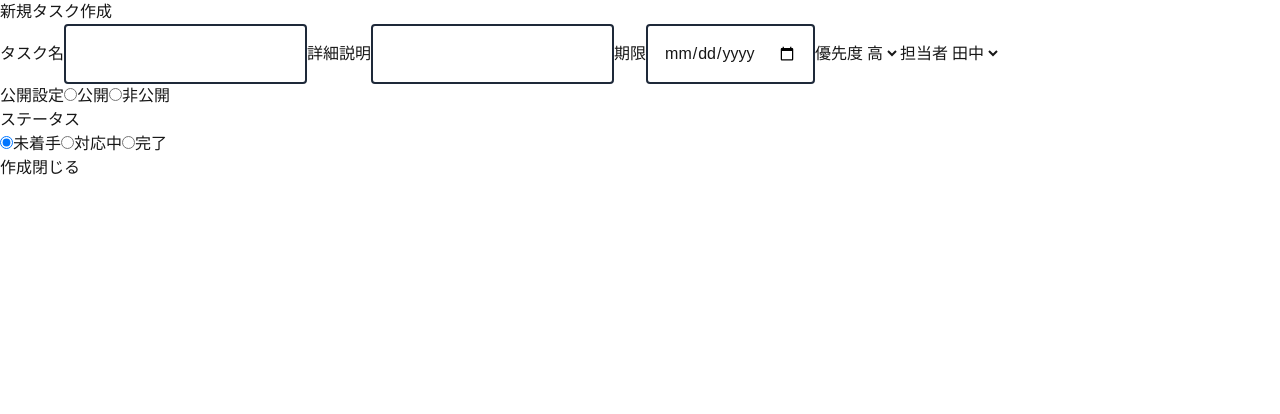
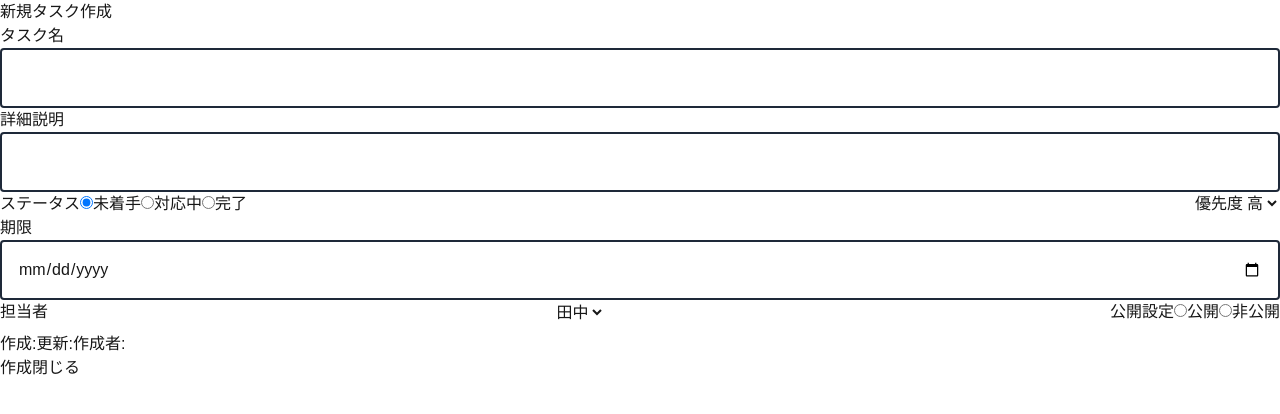
Before and after one commit to ayaito429/todo_system, a Next.js app in the folder frontend/: page /tasks/new in a window 1280 px wide. Shown: the top 414 px of the page. Built offline with nearby package versions, Linux system fonts and the light colour scheme; no server answers.

Commit message:
タスクの登録APIの繋ぎこみ完了

```diff
--- a/frontend/src/app/tasks/page.tsx
+++ b/frontend/src/app/tasks/page.tsx
@@ -15,11 +15,25 @@ const tasks = mockTasks
     <div>
       <h1>タスク一覧</h1>
       <Link href={"/tasks/new"}>新規作成</Link>
-      <div>
-        {tasks.map((task) => (
-          <TaskCard key={task.id} task={task} onClick={() => setSelectedTask(task)}/>
-        ))}
+      <div className="overflow-hidden rounded-lg border border-border bg-card">
+      <table className="w-full">
+        <thead>
+          <tr className="border-b">
+            <th className="px-4 py-3 text-left text-xs font-medium tracking-wider text-muted-foreground">タスク名</th>
+            <th className="px-4 py-3 text-left text-xs font-medium tracking-wider text-muted-foreground">ステータス</th>
+            <th className="px-4 py-3 text-left text-xs font-medium tracking-wider text-muted-foreground">優先度</th>
+            <th className="px-4 py-3 text-left text-xs font-medium tracking-wider text-muted-foreground">期限</th>
+            <th className="px-4 py-3 text-left text-xs font-medium tracking-wider text-muted-foreground">担当者</th>
+          </tr>
+        </thead>
+        <tbody className="divide-y divide-border">
+          {tasks.map ((task) => (
+            <TaskCard key={task.id} task= {task} onClick={() => setSelectedTask(task)}/>
+          ))}
+          </tbody>
+        </table>
       </div>
+
       {selectedTask && (
         <NewTaskModal task={selectedTask} onClose={() => setSelectedTask(null)}/>
       )}
--- a/frontend/src/components/NewTaskModal.tsx
+++ b/frontend/src/components/NewTaskModal.tsx
@@ -14,8 +14,8 @@ export default function NewTaskModal({task, onClose}:Props) {
   const [title,setTitle] = useState(task?.title || "");
   const [description,setDescription] = useState(task?.description || "");
   const [due_date,setDueDate] = useState(task?.due_date || "");
-  const [priority,setPriority] = useState<TaskPriority>(task?.priority || 1);
-  const [user_id,setUserId] = useState(0);
+  const [priority,setPriority] = useState<TaskPriority>(task?.priority || "高");
+  const [user_id,setUserId] = useState(1);
   const [status,setStatus] = useState<TaskStatus>(task?.status || "未着手");
   const [ispublic,setPublic] = useState("");
   // const [created_by,setCreatedBy] = useState("");
@@ -29,12 +29,14 @@ export default function NewTaskModal({task, onClose}:Props) {
       await createTask({
    title: title,
    description: description,
+   status: status,
+   priority: priority,
    due_date: due_date,
-   priority: priority,
    user_id: user_id,
-   status: status,
+   login_user: 1,
   //  ispublic: ispublic,
       });
+
       router.push("/tasks");
     }
     catch (error) {
@@ -45,19 +47,37 @@ export default function NewTaskModal({task, onClose}:Props) {
   return (
     <div>
       <h2>新規タスク作成</h2>
+      <div className="flex flex-col">
       <label htmlFor="task-title">タスク名</label>
       <input id="task-title" type="text" className="border-2 border-gray-800 bg-white p-4 rounded" height={44} value={title} onChange={(e) => setTitle(e.target.value)}
       />
       <label htmlFor="task-description">詳細説明</label>
       <input id="task-description" type="text" className="border-2 border-gray-800 bg-white p-4 rounded" height={44} value={description} onChange={(e) => setDescription(e.target.value)}/>
+      </div>
+      <div className="flex justify-between" >
+        <div>
+    <label htmlFor="status">ステータス</label>
+      <input type="radio" name="status-todo" id="status-todo" value="未着手" checked={status === "未着手"} onChange={(e) => setStatus(e.target.value as TaskStatus)}/>
+      <label htmlFor="status-todo">未着手</label>
+      <input type="radio" name="status-todo" id="status-doing" value="対応中" checked={status === "対応中"} onChange={(e) => setStatus(e.target.value as TaskStatus)}/>
+      <label htmlFor="status-doing">対応中</label>
+      <input type="radio" name="status-todo" id="status-done" value="完了" checked={status === "完了"} onChange={(e) => setStatus(e.target.value as TaskStatus)}/>
+      <label htmlFor="status-done">完了</label>
+        </div>
+        <div>
+      <label htmlFor="task-priority">優先度</label>
+      <select id="task-priority" value={priority} onChange={(e) => setPriority(e.target.value as TaskPriority)}>
+        <option value="高">高</option>
+        <option value="中">中</option>
+        <option value="低">低</option>
+      </select>
+      </div>
+      </div>
+      <div className="flex flex-col">
       <label htmlFor="task-due-date">期限</label>
       <input id="task-due-date" type="date" className="border-2 border-gray-800 bg-white p-4 rounded" height={44} value={due_date} onChange={(e) => setDueDate(e.target.value)}/>
-      <label htmlFor="task-priority">優先度</label>
-      <select id="task-priority" value={priority} onChange={(e) => setPriority(Number(e.target.value)as TaskPriority)}>
-        <option value="1">高</option>
-        <option value="2">中</option>
-        <option value="3">低</option>
-      </select>
+      </div>
+      <div className="flex justify-between space-y-2">
       <label htmlFor="task-user-id">担当者</label>
       <select name="" id="task-user-id" value={user_id} onChange={(e) => setUserId(Number(e.target.value))}>
         <option value="1">田中</option>
@@ -71,17 +91,14 @@ export default function NewTaskModal({task, onClose}:Props) {
       <input type="radio" name="公開設定" id="task-ispublic-private" value="private" checked={ispublic === "private"} onChange={(e) => setPublic(e.target.value)}/>
       <label htmlFor="task-ispublic-private">非公開</label>
       </div>
+      </div>
       <div>
-      <div>ステータス</div>
-      <input type="radio" name="status-todo" id="status-todo" value="未着手" checked={status === "未着手"} onChange={(e) => setStatus(e.target.value as TaskStatus)}/>
-      <label htmlFor="status-todo">未着手</label>
-      <input type="radio" name="status-todo" id="status-doing" value="対応中" checked={status === "対応中"} onChange={(e) => setStatus(e.target.value as TaskStatus)}/>
-      <label htmlFor="status-doing">対応中</label>
-      <input type="radio" name="status-todo" id="status-done" value="完了" checked={status === "完了"} onChange={(e) => setStatus(e.target.value as TaskStatus)}/>
-      <label htmlFor="status-done">完了</label>
+        <span>作成:{task?.created_at}</span>
+        <span>更新:{task?.updated_at}</span>
+        <span>作成者:{task?.created_by}</span>
       </div>
-      <button onClick={handleCreate}>作成</button>
-      <button onClick={onClose || (() => router.push("/tasks"))
+      <button type="button" onClick={handleCreate}>作成</button>
+      <button type="button" onClick={onClose || (() => router.push("/tasks"))
       }>閉じる</button>
     </div>
   );
--- a/frontend/src/components/TaskCard.tsx
+++ b/frontend/src/components/TaskCard.tsx
@@ -1,3 +1,4 @@
+import Link from "next/link";
 import { Task } from "../types/task";
 import PriorityDot from "./PriorityDot";
 import StatusBadge from "./StatusBadge";
@@ -9,22 +10,16 @@ type Props = {
 
 export default function TaskCard({ task ,onClick}: Props) {
   return (
-    <div className="border-2 border-[#333] rounded-lg p-4 bg-white transition-all hover:bg-[#fafafa] hover:translate-x-[20px]" onClick={onClick}>
-      <div className="flex items-center mb-2.5">
-        <PriorityDot priority={task.priority} />
-        <div>
-          <button>詳細</button>
-          <button>編集</button>
-          <button>削除</button>
-        </div>
-      </div>
-      <div>
-        <StatusBadge status={task.status} />
-        <span>公開</span>
-        <span>{task.due_date || "期限なし"}</span>
-        <span>{task.user.name || "未設定"}</span>
-        <span>更新: {task.updated_at}</span>
-      </div>
-    </div>
+          <tr key={task.id} onClick={onClick}>
+            <td>
+              <p>{task.title}</p>
+              <p>{task.description}</p>
+              </td>
+            <td>{task.status}</td>
+            <td>{task.priority}</td>
+            <td>{task.due_date}</td>
+            <td>{task.user.name}</td>
+          </tr>
+
   );
 }
--- a/frontend/src/lib/api/tasks.ts
+++ b/frontend/src/lib/api/tasks.ts
@@ -1,5 +1,5 @@
 // import { Task , TaskCreate } from "@/src/types/task";
-// import { apiClient } from "./client";
+import { apiClient } from "./client";
 
 // // タスク一覧取得
 // export async function getTasks():Promise<Task[]> {
@@ -12,22 +12,22 @@
 //   return data as Task[];
 // }
 
-// // タスク作成
-// export async function createTask(body: TaskCreate) {
-//   const url = `${apiClient.baseUrl}/tasks`;
-//   const res = await fetch(url, {
-//     method: "POST",
-//     headers: {
-//       "Content-Type": "application/json"
-//     },
-//     body: JSON.stringify(body),
-//   });
-//   if(!res.ok) {
-//     throw new Error(`タスク作成に失敗しました: ${res.status}`)
-//   }
-//   const data = await res.json();
-//   return data as Task
-// }
+// タスク作成
+export async function createTask(body: TaskCreate) {
+  const url = `${apiClient.baseUrl}/api/tasks`;
+  const res = await fetch(url, {
+    method: "POST",
+    headers: {
+      "Content-Type": "application/json"
+    },
+    body: JSON.stringify(body),
+  });
+  if(!res.ok) {
+    throw new Error(`タスク作成に失敗しました: ${res.status}`)
+  }
+  const data = await res.json();
+  return data as Task
+}
 
 // // タスク詳細取得
 // export async function getTask(id: number):Promise<Task> {
@@ -98,7 +98,7 @@ export async function getTask(id: number): Promise<Task> {
 }
 
 // タスク作成（モック版）
-export async function createTask(body: TaskCreate) {
-  console.log("Mock API: createTask 実行", body);
-  return { id: Math.floor(Math.random() * 1000), ...body } as Task;
-}
+// export async function createTask(body: TaskCreate) {
+//   console.log("Mock API: createTask 実行", body);
+//   return { id: Math.floor(Math.random() * 1000), ...body } as Task;
+// }
--- a/frontend/src/mocks/data/tasks.ts
+++ b/frontend/src/mocks/data/tasks.ts
@@ -6,54 +6,59 @@ export const mockTasks: Task[] = [
     title: "フロント実装の骨組み作成",
     description: "Next.jsのApp Routerで一覧画面のレイアウトを作成する。サイドバーとヘッダーの共通コンポーネントを含む。",
     status: "未着手",
-    priority: 1,
+    priority: "高",
     user: { id: 101, name: "田中 太郎", role: "admin" },
     due_date: "2023-11-10",
     created_at: "2023-10-27T10:00:00Z",
     updated_at: "2023-10-27T10:00:00Z",
+    created_by: "田中 太郎",
   },
   {
     id: 2,
     title: "API疎通テスト",
     description: "バックエンドのFastAPIと連携確認。CORS設定のチェックも行う。",
     status: "完了",
-    priority: 2,
+    priority: "中",
     user: { id: 102, name: "佐藤 次郎", role: "user" },
     due_date: "2023-11-15",
     created_at: "2023-10-28T09:00:00Z",
     updated_at: "2023-10-28T09:00:00Z",
+    created_by: "佐藤 次郎",
   },
   {
     id: 3,
     title: "バグ修正：ログインエラー",
     description: "特定の条件下でセッションが切れる問題を調査・修正する。再現環境の構築から開始。",
     status: "対応中",
-    priority: 1,
+    priority: "高",
     user: { id: 101, name: "田中 太郎", role: "admin" },
     due_date: "2023-10-30", // 期限間近の設定
     created_at: "2023-10-29T14:00:00Z",
     updated_at: "2023-10-30T10:30:00Z",
+    created_by: "田中 太郎",
   },
   {
     id: 4,
     title: "デザイン微調整",
     description: "UIのパディングとフォントサイズの微調整。モバイル表示での崩れを確認して修正する。",
     status: "未着手",
-    priority: 3,
+    priority: "低",
     user: { id: 103, name: "山田 花子", role: "user" },
     due_date: undefined, // 期限なしのパターン
     created_at: "2023-10-30T08:00:00Z",
     updated_at: "2023-10-30T08:00:00Z",
+    created_by: "山田 花子",
   },
   {
     id: 5,
     title: "非常に長いタイトルのテスト。このタイトルはどこまで表示されるか、レイアウトが崩れないかを確認するために長くしています。三点リーダーなどが適切に表示されることが望ましいです。",
     description: "詳細文も長くします。長い文章を入れることで、カードの高さがどう変化するか、またはスクロールが発生するかを確認します。",
     status: "対応中",
-    priority: 2,
+    priority: "中",
     user: { id: 104, name: "鈴木 一郎", role: "user" },
     due_date: "2023-12-31",
     created_at: "2023-10-31T12:00:00Z",
     updated_at: "2023-10-31T12:00:00Z",
+    created_by: "鈴木 一郎",
   }
 ];
--- a/frontend/src/types/task.ts
+++ b/frontend/src/types/task.ts
@@ -1,5 +1,5 @@
 export type TaskStatus = "未着手" | "対応中" | "完了";
-export type TaskPriority = 1 | 2 | 3; //1:高 2:中 3:低
+export type TaskPriority = "高" | "中" | "低"; //1:高 2:中 3:低
 
 //タスク一覧の型
 export type Task = {
@@ -15,6 +15,7 @@ export type Task = {
     role: string;
   };
   created_at: string;
+  created_by: string;
   updated_at: string;
   deleted_at?: string;
 };
@@ -32,4 +33,5 @@ export type TaskCreate = {
   deleted_by?: number;
   deleted_at?: string;
   deleted_flag?: boolean;
+  login_user: number;
 }
```
Also changed, not shown: 1 other file (tests, documents, lock files or other folders).
